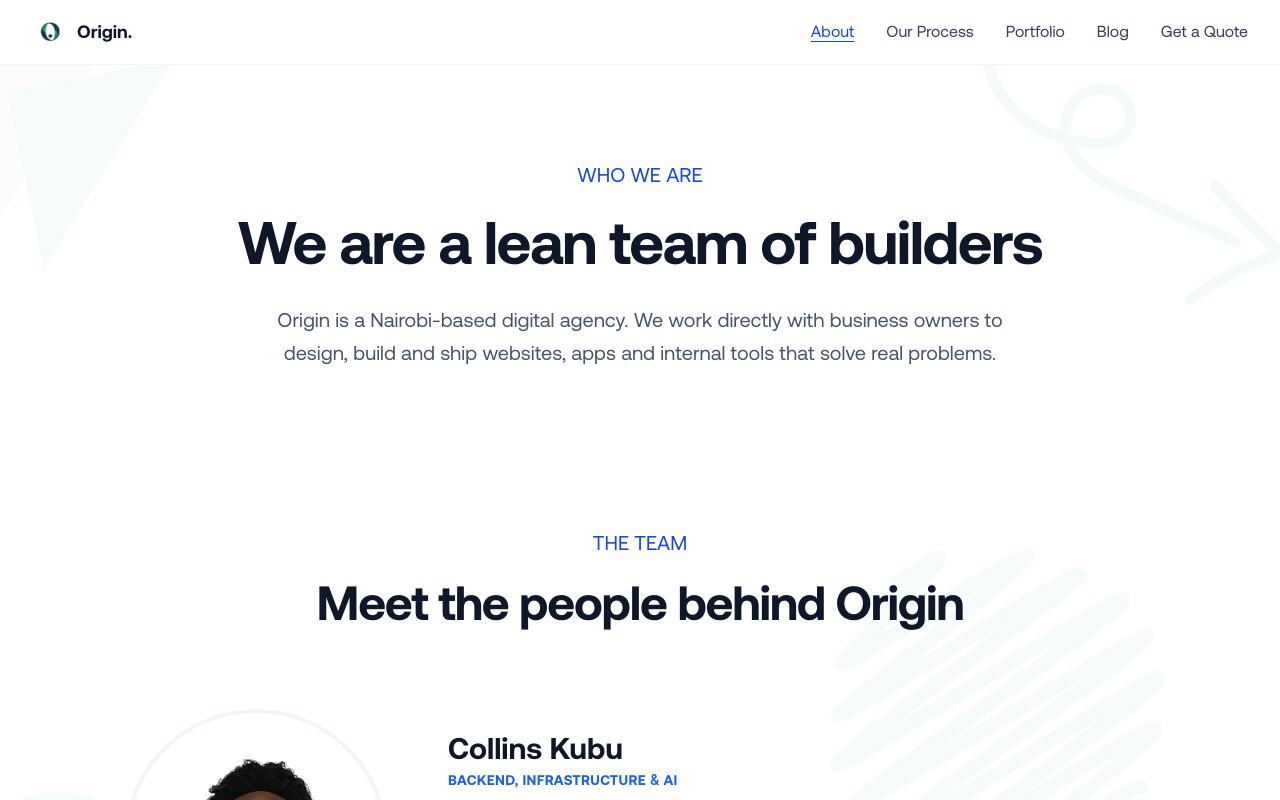
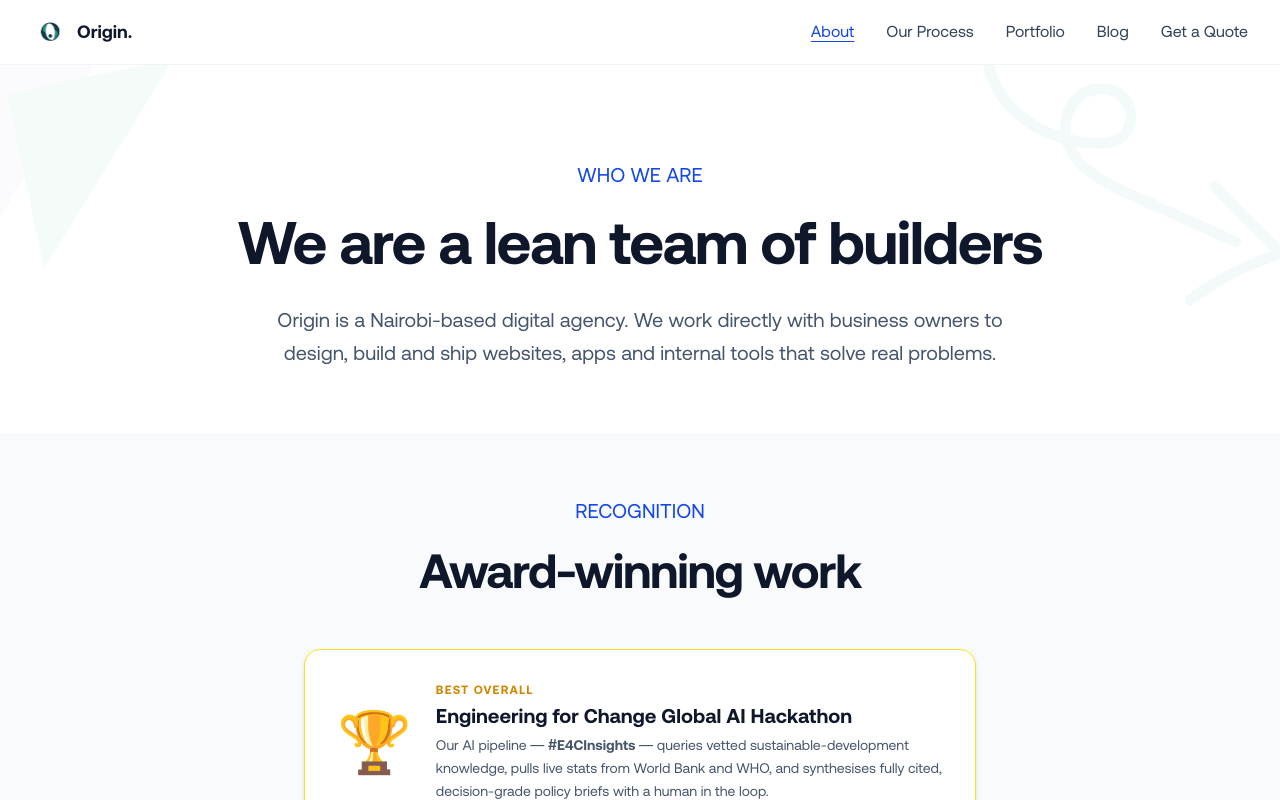
Before and after one commit to emuiga/Origin-KE, a Next.js app: page /about in a window 1280 px wide. Shown: the top 800 px of the page. Built offline with nearby package versions, Linux system fonts and the light colour scheme.

Commit message:
Add E4C hackathon win: hero badge, about page award section

```diff
--- a/src/app/about/page.tsx
+++ b/src/app/about/page.tsx
@@ -58,6 +58,28 @@ export default function AboutPage() {
           <p className="text-lg sm:text-xl text-slate-600 max-w-3xl mx-auto leading-relaxed">
             Origin is a Nairobi-based digital agency. We work directly with business owners to design, build and ship websites, apps and internal tools that solve real problems.
           </p>
+        </div>
+      </section>
+
+      {/* Awards & Recognition */}
+      <section className="relative px-4 sm:px-8 py-12 sm:py-16 bg-slate-50">
+        <div className="relative z-10 max-w-5xl mx-auto text-center">
+          <p className="text-[20px] leading-[28px] font-medium text-blue-700 mb-4">
+            RECOGNITION
+          </p>
+          <h2 className="text-3xl sm:text-5xl font-extrabold text-slate-900 tracking-tight leading-tight mb-12">
+            Award-winning work
+          </h2>
+          <div className="inline-flex flex-col sm:flex-row items-center gap-6 bg-white border border-yellow-300 rounded-2xl px-8 py-8 shadow-md max-w-2xl mx-auto">
+            <div className="text-6xl">🏆</div>
+            <div className="text-left">
+              <p className="text-xs font-bold tracking-widest text-yellow-600 uppercase mb-1">Best Overall</p>
+              <h3 className="text-xl font-extrabold text-slate-900 mb-1">Engineering for Change Global AI Hackathon</h3>
+              <p className="text-slate-600 text-sm leading-relaxed">
+                Our AI pipeline — <span className="font-semibold">#E4CInsights</span> — queries vetted sustainable-development knowledge, pulls live stats from World Bank and WHO, and synthesises fully cited, decision-grade policy briefs with a human in the loop.
+              </p>
+            </div>
+          </div>
         </div>
       </section>
 
--- a/src/app/page.tsx
+++ b/src/app/page.tsx
@@ -86,6 +86,9 @@ export default function Home() {
               <span className="flex items-center gap-1.5">
                 <span className="w-2 h-2 bg-blue-500 rounded-full"></span>
                 15+ projects delivered
+              </span>
+              <span className="flex items-center gap-1.5 bg-yellow-400/10 md:bg-yellow-400/20 text-yellow-700 md:text-yellow-300 border border-yellow-400/30 px-3 py-1 rounded-full font-semibold">
+                🏆 Best Overall — E4C Global AI Hackathon
               </span>
             </div>
           </div>
```
